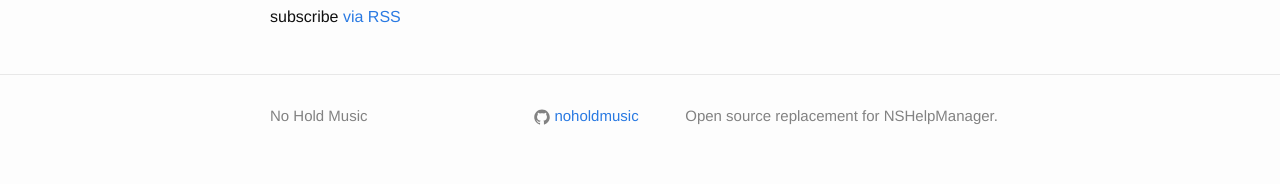
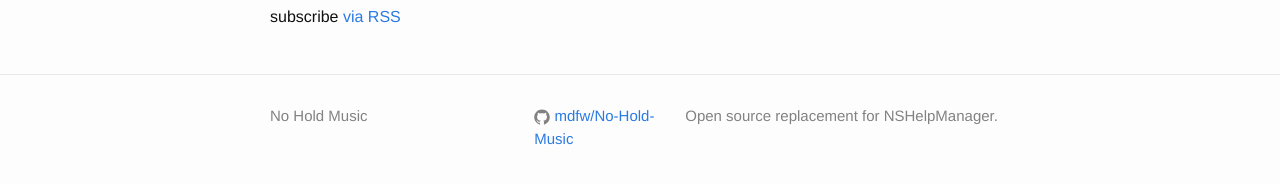
Before and after one commit to mdfw/No-Hold-Music, a Jekyll site: the page built from index.html, in a window 1280 px wide. Shown: the part 644-828 px from the top of the page. Built offline with Jekyll 4.4.1, drawn with Linux system fonts in a browser that asks for light colours.

Commit message:
Fixed link to repository.

```diff
--- a/_config.yml
+++ b/_config.yml
@@ -13,7 +13,7 @@ description: > # this means to ignore newlines until "baseurl:"
 baseurl: "" # the subpath of your site, e.g. /blog
 url: "http://noholdmusic.org" # the base hostname & protocol for your site
 #twitter_username: noholdmusic
-github_username:  noholdmusic
+github_username:  mdfw/No-Hold-Music
 
 # Build settings
 markdown: kramdown
```
